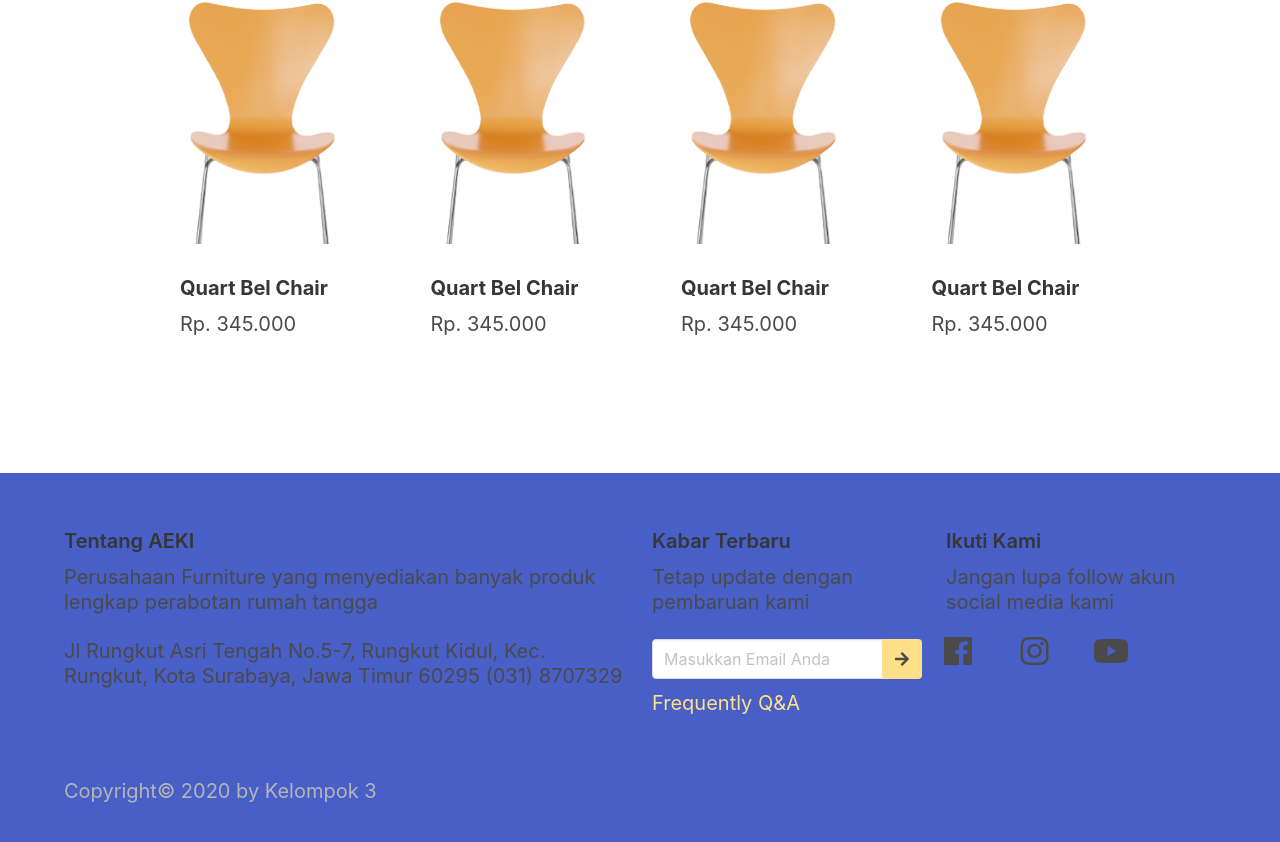
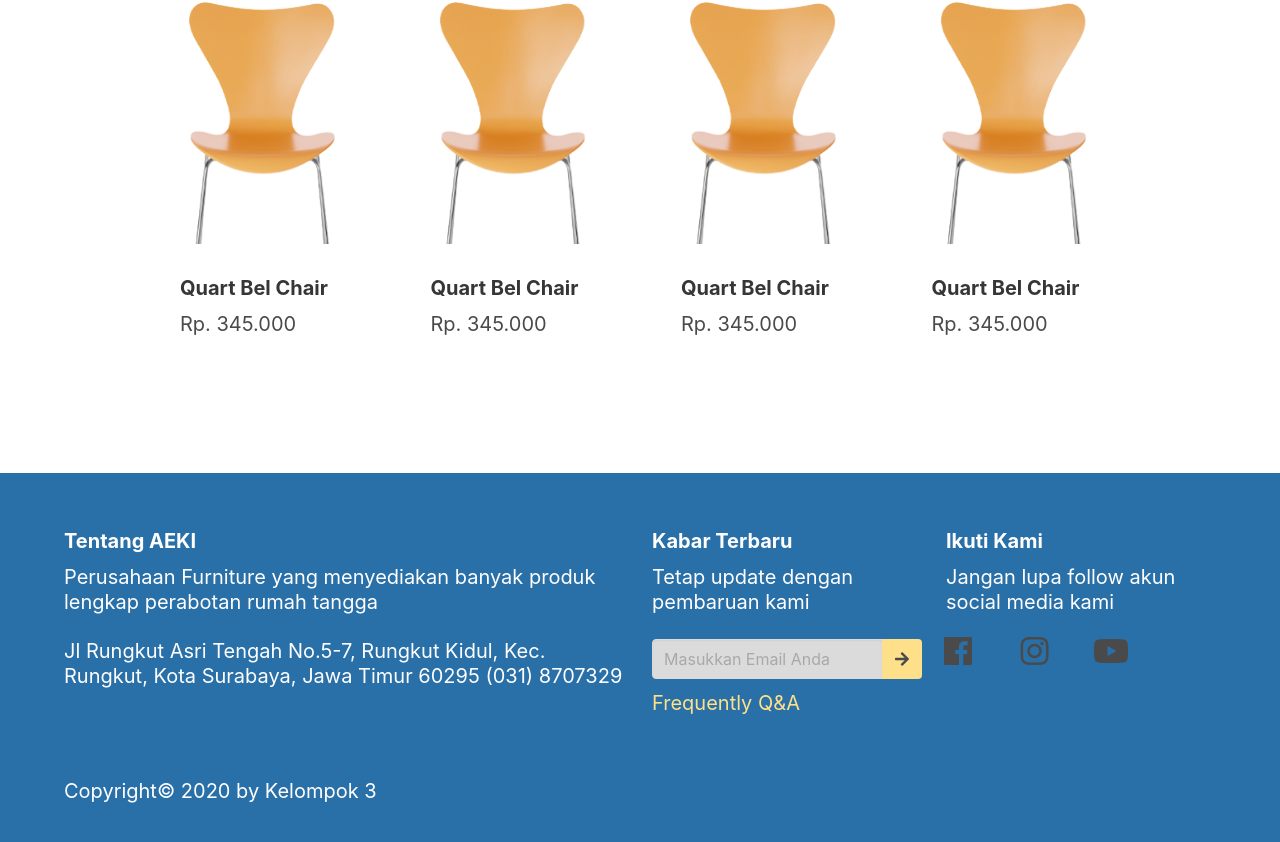
Before and after one commit to anidast/svelte-bulma_aeki, a Svelte app: page / in a window 1280 px wide. Shown: the part 2981-3823 px from the top of the page. Built offline with nearby package versions, Linux system fonts and the light colour scheme.

Commit message:
fixx footer

```diff
--- /dev/null
+++ b/src/containers/checkout/index.svelte
@@ -0,0 +1,74 @@
+<script>
+	import "./index.scss";
+</script>
+
+<section class="section">
+	<div class="hero-body">
+		<table class="table is-narrow">
+			<thead>
+				<th> Checkout </th>
+			</thead>
+		</table>
+		<div class="columns">
+			<div class="column is-half">
+				<div class="card">
+					<div class="card-content">
+						<label class="label">Alamat Pengiriman</label>
+						<div class="field">
+							<div class="control">
+								<input class="input" type="text" placeholder="Masukkan Nama Lengkap">
+							</div>
+						</div>
+						<div class="field">
+							<div class="control">
+								<input class="input" type="text" placeholder="Masukkan Nomor Telepon">
+							</div>
+						</div>
+						<div class="field">
+							<div class="control">
+								<textarea class="textarea" placeholder="Masukkan Alamat Lengkap"></textarea>
+							</div>
+						</div>
+						<div class="field">
+							<label class="label">Opsi Pengiriman</label>
+							<div class="control">
+								<div class="select">
+									<select>
+										<option>JNE Express</option>
+										<option>J&T Express</option>
+										<option>Si Cepat</option>
+										<option>ID Express</option>
+									</select>
+								</div>
+							</div>
+						</div>
+						<div class="field">
+							<label class="label">Metode Pembayaran</label>
+							<div class="control">
+								<div class="select">
+									<select>
+										<option>Bank Mandiri</option>
+										<option>Bank BNI</option>
+										<option>Bank BCA</option>
+										<option>Bank BRI</option>
+									</select>
+								</div>
+							</div>
+						</div>
+					</div>
+				</div>
+			</div>
+			<div class="column">
+				<div class="card has-background-primary-light">
+					<div class="card-content">
+						<p>Pesanan Anda</p>
+
+
+					</div>
+
+				</div>
+
+			</div>
+		</div>
+	</div>
+</section>
--- a/src/containers/footer/index.svelte
+++ b/src/containers/footer/index.svelte
@@ -6,20 +6,20 @@
 
 </script>
 
-<footer class="footer has-background-link">
+<footer class="footer has-background-info-dark">
 	<div class="container">
 		<div class="columns">
 		  <div class="column is-half">
-		  	<p class="title is-5">Tentang AEKI</p>
-		  	<p class="subtitle">Perusahaan Furniture yang menyediakan banyak produk lengkap perabotan rumah tangga</p>
-		  	<p class="subtitle">Jl Rungkut Asri Tengah No.5-7, Rungkut Kidul, Kec. Rungkut, Kota Surabaya, Jawa Timur 60295 (031) 8707329</p>
+		  	<p class="title is-5 has-text-white has-text-weight-bold">Tentang AEKI</p>
+		  	<p class="subtitle has-text-white">Perusahaan Furniture yang menyediakan banyak produk lengkap perabotan rumah tangga</p>
+		  	<p class="subtitle has-text-white">Jl Rungkut Asri Tengah No.5-7, Rungkut Kidul, Kec. Rungkut, Kota Surabaya, Jawa Timur 60295 (031) 8707329</p>
 		  </div>
 		  <div class="column">
-		  	<p class="title is-5">Kabar Terbaru</p>
-		  	<p class="subtitle">Tetap update dengan pembaruan kami</p>
+		  	<p class="title is-5 has-text-white has-text-weight-bold">Kabar Terbaru</p>
+		  	<p class="subtitle has-text-white">Tetap update dengan pembaruan kami</p>
 		  	<div class="field has-addons">
 				  <div class="control">
-				    <input class="input" type="text" placeholder="Masukkan Email Anda">
+				    <input class="input has-background-grey-lighter has-text-black" type="text" placeholder="Masukkan Email Anda">
 				  </div>
 				  <div class="control">
 				    <a class="button is-warning">
@@ -32,8 +32,8 @@
 				<p class="subtitle has-text-warning">Frequently Q&A</p>
 		  </div>
 		  <div class="column">
-		  	<p class="title is-5">Ikuti Kami</p>
-		  	<p class="subtitle">Jangan lupa follow akun social media kami</p>
+		  	<p class="title is-5 has-text-white has-text-weight-bold">Ikuti Kami</p>
+		  	<p class="subtitle has-text-white">Jangan lupa follow akun social media kami</p>
 		  	<div class="content">
 		      <a class="icon" href={linkFacebook}>
 		        <i class="fab fa-facebook fa-2x" />
@@ -47,7 +47,7 @@
 		    </div>
 		  </div>
 		</div>
-		<div class="content is-size-5 has-text-grey-light mt-6">
+		<div class="content is-size-5 has-text-white mt-6">
       <span>
         Copyright&copy;
         <i class="lnr lnr-heart" aria-hidden="true" />
--- a/src/containers/index.js
+++ b/src/containers/index.js
@@ -7,5 +7,6 @@ import ProductsSlider from "./products-slider/index.svelte";
 import ProductDetail from "./product-detail/index.svelte";
 import Promo from "./promo/index.svelte";
 import ProductsList from "./products-list/index.svelte";
+import Checkout from "./checkout/index.svelte";
 
-export { Navbar,UserLink, Footer, Hero, FeaturedCategory, ProductsSlider, ProductDetail, Promo, ProductsList };
+export { Navbar,UserLink, Footer, Hero, FeaturedCategory, ProductsSlider, ProductDetail, Promo, ProductsList, Checkout };
--- a/src/pages/checkout/index.svelte
+++ b/src/pages/checkout/index.svelte
@@ -1,8 +1,8 @@
 <script>
     import "./index.scss";
-    import { Navbar, Footer } from "../../containers";
+    import { Navbar, Checkout, Footer } from "../../containers";
 </script>
 
 <Navbar />
-
+<Checkout />
 <Footer />
```
Also changed, not shown: src/containers/checkout/index.scss (added).
